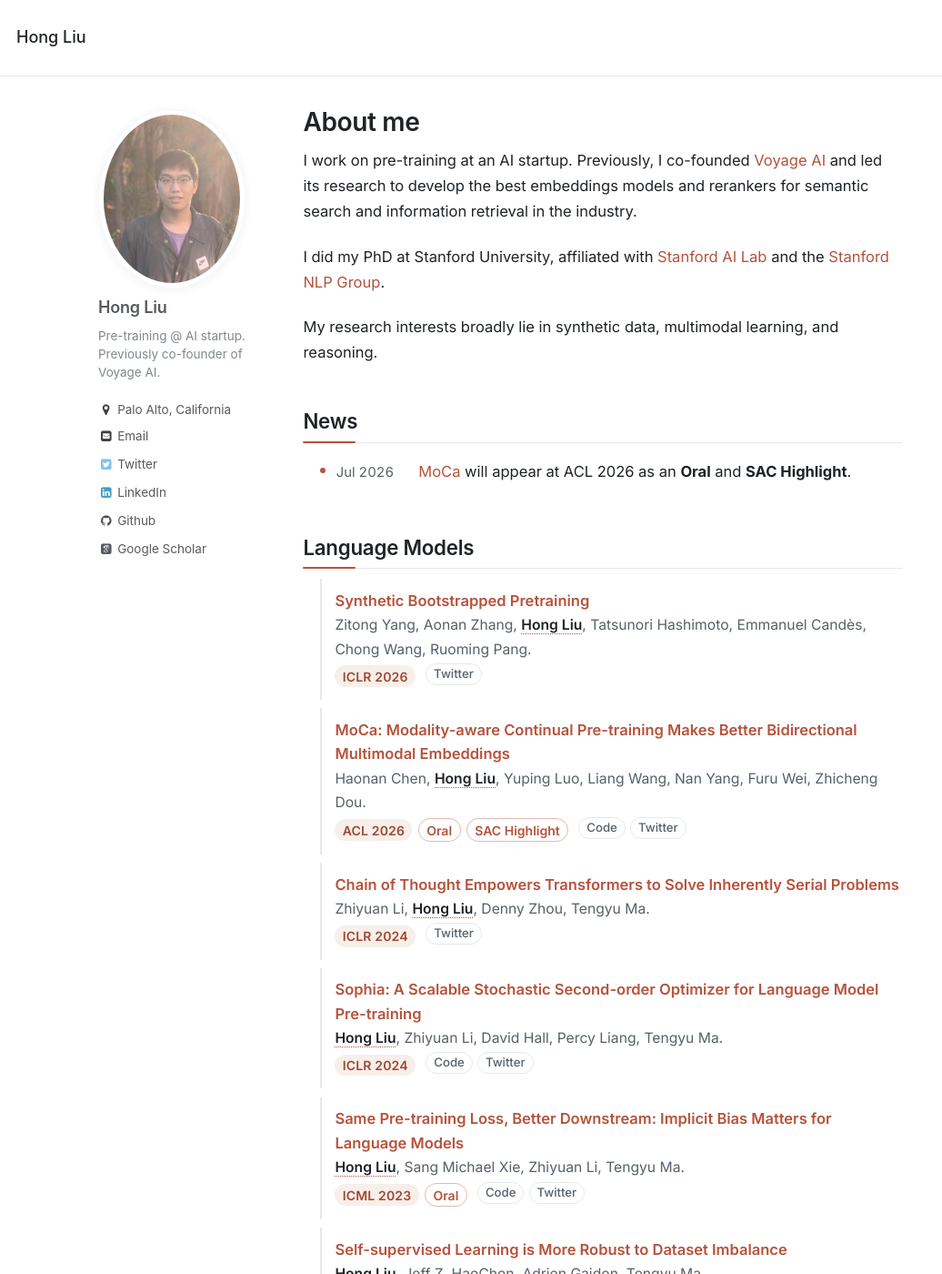
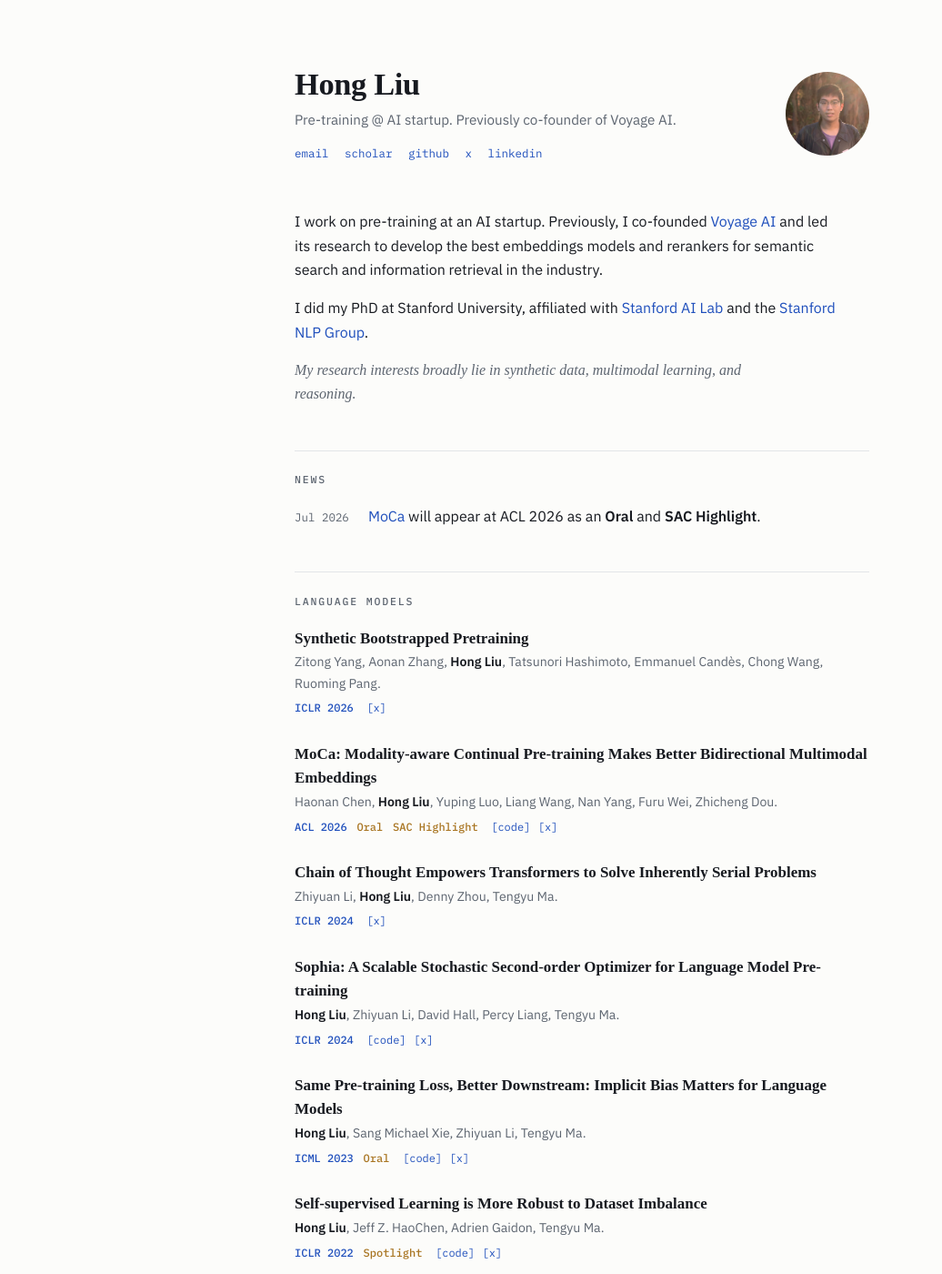
Before and after one commit to Liuhong99/Liuhong99.github.io, a Jekyll site: the page built from _pages/about.md, in a window 1280 px wide and 1400 px high. Shown: the whole window at 91% size, without its empty margins (0-1036 px from the left). Built offline with Jekyll 4.4.1, drawn with Linux system fonts in a browser that asks for light colours; some web fonts are replaced; some of the changed text lies outside the part shown.

Commit message:
Redesign homepage with standalone preprint-style layout
Co-Authored-By: Claude Fable 5 <noreply@anthropic.com>

```diff
--- /dev/null
+++ b/_layouts/profile.html
@@ -0,0 +1,256 @@
+<!doctype html>
+<html lang="en">
+<head>
+  <meta charset="utf-8">
+  <meta name="viewport" content="width=device-width, initial-scale=1">
+  <title>{{ site.name }}</title>
+  <meta name="description" content="{{ site.description }}">
+  <link rel="icon" type="image/png" href="/images/favicon-32x32.png" sizes="32x32">
+  <link rel="preconnect" href="https://fonts.googleapis.com">
+  <link rel="preconnect" href="https://fonts.gstatic.com" crossorigin>
+  <link href="https://fonts.googleapis.com/css2?family=STIX+Two+Text:ital,wght@0,400..700;1,400..700&family=IBM+Plex+Sans:ital,wght@0,400;0,500;0,600;1,400&family=IBM+Plex+Mono:wght@400;500&display=swap" rel="stylesheet">
+  <style>
+    :root {
+      --paper: #fcfcfa;
+      --ink: #171a20;
+      --muted: #5d6570;
+      --accent: #1f4fbc;
+      --award: #a87420;
+      --hairline: #e3e5e8;
+      --serif: "STIX Two Text", "Times New Roman", Georgia, serif;
+      --sans: "IBM Plex Sans", -apple-system, BlinkMacSystemFont, "Segoe UI", Helvetica, Arial, sans-serif;
+      --mono: "IBM Plex Mono", ui-monospace, "SF Mono", Menlo, Consolas, monospace;
+    }
+    @media (prefers-color-scheme: dark) {
+      :root {
+        --paper: #111318;
+        --ink: #e4e6ea;
+        --muted: #969ea9;
+        --accent: #8aa6f5;
+        --award: #d3a550;
+        --hairline: #262a32;
+      }
+    }
+
+    * { margin: 0; padding: 0; box-sizing: border-box; }
+
+    body {
+      background: var(--paper);
+      color: var(--ink);
+      font-family: var(--sans);
+      font-size: 16px;
+      line-height: 1.65;
+      -webkit-font-smoothing: antialiased;
+      text-rendering: optimizeLegibility;
+    }
+
+    .wrap {
+      max-width: 680px;
+      margin: 0 auto;
+      padding: 4.5rem 1.5rem 3rem;
+    }
+
+    a {
+      color: var(--accent);
+      text-decoration: none;
+    }
+    a:hover, a:focus-visible {
+      text-decoration: underline;
+      text-underline-offset: 3px;
+    }
+    a:focus-visible {
+      outline: 2px solid var(--accent);
+      outline-offset: 2px;
+      border-radius: 2px;
+    }
+
+    /* ---- Header ---- */
+    .site-header {
+      display: flex;
+      align-items: center;
+      justify-content: space-between;
+      gap: 2rem;
+      margin-bottom: 3.2rem;
+    }
+    .site-header h1 {
+      font-family: var(--serif);
+      font-size: 2.15rem;
+      font-weight: 600;
+      letter-spacing: -0.01em;
+      line-height: 1.2;
+      text-wrap: balance;
+    }
+    .role {
+      margin-top: 0.35rem;
+      color: var(--muted);
+      font-size: 0.95rem;
+    }
+    .site-links {
+      display: flex;
+      flex-wrap: wrap;
+      gap: 0.35rem 1.1rem;
+      margin-top: 0.9rem;
+      font-family: var(--mono);
+      font-size: 0.78rem;
+    }
+    .avatar {
+      flex: 0 0 auto;
+      width: 92px;
+      height: 92px;
+      border-radius: 50%;
+      object-fit: cover;
+    }
+    @media (max-width: 480px) {
+      .wrap { padding-top: 3rem; }
+      .site-header { flex-direction: column-reverse; align-items: flex-start; gap: 1.2rem; }
+      .avatar { width: 76px; height: 76px; }
+    }
+
+    /* ---- Body content ---- */
+    .content p {
+      margin-bottom: 1rem;
+      max-width: 62ch;
+    }
+    .content p strong { font-weight: 600; }
+
+    .interests-line {
+      font-family: var(--serif);
+      font-style: italic;
+      color: var(--muted);
+    }
+
+    .content h2 {
+      margin: 3rem 0 1.1rem;
+      padding-top: 1.35rem;
+      border-top: 1px solid var(--hairline);
+      font-family: var(--mono);
+      font-size: 0.72rem;
+      font-weight: 500;
+      letter-spacing: 0.16em;
+      text-transform: uppercase;
+      color: var(--muted);
+    }
+
+    /* ---- News ---- */
+    .news-list {
+      list-style: none;
+    }
+    .news-list li {
+      display: flex;
+      gap: 1rem;
+      align-items: baseline;
+      margin-bottom: 0.55rem;
+    }
+    .news-date {
+      flex: 0 0 5.2em;
+      font-family: var(--mono);
+      font-size: 0.78rem;
+      color: var(--muted);
+      font-variant-numeric: tabular-nums;
+      white-space: nowrap;
+    }
+    .news-list strong { font-weight: 600; }
+
+    /* ---- Publications ---- */
+    .pub-list {
+      list-style: none;
+    }
+    .pub-list li {
+      margin-bottom: 1.55rem;
+    }
+    .pub-title {
+      font-family: var(--serif);
+      font-size: 1.06rem;
+      font-weight: 600;
+      line-height: 1.4;
+    }
+    .pub-title a {
+      color: var(--ink);
+    }
+    .pub-title a:hover, .pub-title a:focus-visible {
+      color: var(--accent);
+    }
+    .pub-authors {
+      display: block;
+      margin-top: 0.15rem;
+      font-size: 0.88rem;
+      color: var(--muted);
+    }
+    em.pub-self {
+      font-style: normal;
+      font-weight: 600;
+      color: var(--ink);
+    }
+
+    .pub-venue {
+      display: inline-flex;
+      flex-wrap: wrap;
+      align-items: baseline;
+      gap: 0.9em;
+      margin-top: 0.35rem;
+      font-family: var(--mono);
+      font-size: 0.75rem;
+    }
+    .badge { color: var(--accent); font-weight: 500; }
+    .badge-plain { color: var(--muted); font-weight: 400; }
+    .award { color: var(--award); font-weight: 500; }
+
+    .pub-links {
+      display: inline-flex;
+      gap: 0.7em;
+      margin-left: 0.9em;
+      font-family: var(--mono);
+      font-size: 0.75rem;
+      vertical-align: baseline;
+    }
+    .pub-links a::before { content: "["; }
+    .pub-links a::after  { content: "]"; }
+    .pub-links a:hover, .pub-links a:focus-visible {
+      text-decoration: none;
+    }
+    .pub-links a:hover::before, .pub-links a:hover::after {
+      color: var(--muted);
+    }
+
+    /* ---- Footer ---- */
+    .site-footer {
+      margin-top: 3.5rem;
+      padding-top: 1.2rem;
+      border-top: 1px solid var(--hairline);
+      font-family: var(--mono);
+      font-size: 0.72rem;
+      color: var(--muted);
+    }
+
+    @media (prefers-reduced-motion: no-preference) {
+      a, .pub-title a { transition: color 0.12s ease; }
+    }
+  </style>
+</head>
+<body>
+  <div class="wrap">
+    <header class="site-header">
+      <div>
+        <h1>{{ site.author.name }}</h1>
+        <p class="role">{{ site.author.bio }}</p>
+        <nav class="site-links" aria-label="Profile links">
+          <a href="mailto:{{ site.author.email }}">email</a>
+          <a href="{{ site.author.googlescholar }}">scholar</a>
+          <a href="https://github.com/{{ site.author.github }}">github</a>
+          <a href="https://x.com/{{ site.author.twitter }}">x</a>
+          <a href="https://www.linkedin.com/in/{{ site.author.linkedin }}">linkedin</a>
+        </nav>
+      </div>
+      <img class="avatar" src="/images/{{ site.author.avatar }}" alt="Portrait of {{ site.author.name }}">
+    </header>
+
+    <main class="content">
+      {{ content }}
+    </main>
+
+    <footer class="site-footer">
+      © 2026 {{ site.author.name }} · {{ site.author.location }}
+    </footer>
+  </div>
+</body>
+</html>
--- a/_pages/about.md
+++ b/_pages/about.md
@@ -17,62 +17,62 @@ I did my PhD at Stanford University, affiliated with [Stanford AI Lab](https://a
 ## News
 
 <ul class="news-list">
-  <li><span class="news-date">Jul 2026</span><a href="https://haon-chen.github.io/MoCa/">MoCa</a> will appear at ACL 2026 as an <strong>Oral</strong> and <strong>SAC Highlight</strong>.</li>
+  <li><span class="news-date">Jul 2026</span><span><a href="https://haon-chen.github.io/MoCa/">MoCa</a> will appear at ACL 2026 as an <strong>Oral</strong> and <strong>SAC Highlight</strong>.</span></li>
 </ul>
 
 ## Language Models
 
 <ul class="pub-list">
   <li>
-    <span class="pub-title"><a href="https://arxiv.org/abs/2509.15248">Synthetic Bootstrapped Pretraining</a></span><br>
-    <span class="pub-authors">Zitong Yang, Aonan Zhang, <em class="pub-self">Hong Liu</em>, Tatsunori Hashimoto, Emmanuel Candès, Chong Wang, Ruoming Pang.</span><br>
+    <span class="pub-title"><a href="https://arxiv.org/abs/2509.15248">Synthetic Bootstrapped Pretraining</a></span>
+    <span class="pub-authors">Zitong Yang, Aonan Zhang, <em class="pub-self">Hong Liu</em>, Tatsunori Hashimoto, Emmanuel Candès, Chong Wang, Ruoming Pang.</span>
     <span class="pub-venue"><span class="badge">ICLR 2026</span></span>
     <span class="pub-links">
-      <a href="https://x.com/zitongyang0/status/1970129028536484089?s=46">Twitter</a>
+      <a href="https://x.com/zitongyang0/status/1970129028536484089?s=46">x</a>
     </span>
   </li>
   <li>
-    <span class="pub-title"><a href="https://arxiv.org/abs/2506.23115">MoCa: Modality-aware Continual Pre-training Makes Better Bidirectional Multimodal Embeddings</a></span><br>
-    <span class="pub-authors">Haonan Chen, <em class="pub-self">Hong Liu</em>, Yuping Luo, Liang Wang, Nan Yang, Furu Wei, Zhicheng Dou.</span><br>
+    <span class="pub-title"><a href="https://arxiv.org/abs/2506.23115">MoCa: Modality-aware Continual Pre-training Makes Better Bidirectional Multimodal Embeddings</a></span>
+    <span class="pub-authors">Haonan Chen, <em class="pub-self">Hong Liu</em>, Yuping Luo, Liang Wang, Nan Yang, Furu Wei, Zhicheng Dou.</span>
     <span class="pub-venue"><span class="badge">ACL 2026</span><span class="award">Oral</span><span class="award">SAC Highlight</span></span>
     <span class="pub-links">
-      <a href="https://github.com/haon-chen/MoCa">Code</a>
-      <a href="https://x.com/hongliu9903/status/1940084337497793014?s=46">Twitter</a>
+      <a href="https://github.com/haon-chen/MoCa">code</a>
+      <a href="https://x.com/hongliu9903/status/1940084337497793014?s=46">x</a>
     </span>
   </li>
   <li>
-    <span class="pub-title"><a href="https://arxiv.org/abs/2402.12875">Chain of Thought Empowers Transformers to Solve Inherently Serial Problems</a></span><br>
-    <span class="pub-authors">Zhiyuan Li, <em class="pub-self">Hong Liu</em>, Denny Zhou, Tengyu Ma.</span><br>
+    <span class="pub-title"><a href="https://arxiv.org/abs/2402.12875">Chain of Thought Empowers Transformers to Solve Inherently Serial Problems</a></span>
+    <span class="pub-authors">Zhiyuan Li, <em class="pub-self">Hong Liu</em>, Denny Zhou, Tengyu Ma.</span>
     <span class="pub-venue"><span class="badge">ICLR 2024</span></span>
     <span class="pub-links">
-      <a href="https://x.com/denny_zhou/status/1835761801453306089">Twitter</a>
+      <a href="https://x.com/denny_zhou/status/1835761801453306089">x</a>
     </span>
   </li>
   <li>
-    <span class="pub-title"><a href="https://arxiv.org/pdf/2305.14342">Sophia: A Scalable Stochastic Second-order Optimizer for Language Model Pre-training</a></span><br>
-    <span class="pub-authors"><em class="pub-self">Hong Liu</em>, Zhiyuan Li, David Hall, Percy Liang, Tengyu Ma.</span><br>
+    <span class="pub-title"><a href="https://arxiv.org/pdf/2305.14342">Sophia: A Scalable Stochastic Second-order Optimizer for Language Model Pre-training</a></span>
+    <span class="pub-authors"><em class="pub-self">Hong Liu</em>, Zhiyuan Li, David Hall, Percy Liang, Tengyu Ma.</span>
     <span class="pub-venue"><span class="badge">ICLR 2024</span></span>
     <span class="pub-links">
-      <a href="https://github.com/Liuhong99/Sophia">Code</a>
-      <a href="https://twitter.com/tengyuma/status/1661412995430219786">Twitter</a>
+      <a href="https://github.com/Liuhong99/Sophia">code</a>
+      <a href="https://twitter.com/tengyuma/status/1661412995430219786">x</a>
     </span>
   </li>
   <li>
-    <span class="pub-title"><a href="https://arxiv.org/pdf/2210.14199">Same Pre-training Loss, Better Downstream: Implicit Bias Matters for Language Models</a></span><br>
-    <span class="pub-authors"><em class="pub-self">Hong Liu</em>, Sang Michael Xie, Zhiyuan Li, Tengyu Ma.</span><br>
+    <span class="pub-title"><a href="https://arxiv.org/pdf/2210.14199">Same Pre-training Loss, Better Downstream: Implicit Bias Matters for Language Models</a></span>
+    <span class="pub-authors"><em class="pub-self">Hong Liu</em>, Sang Michael Xie, Zhiyuan Li, Tengyu Ma.</span>
     <span class="pub-venue"><span class="badge">ICML 2023</span><span class="award">Oral</span></span>
     <span class="pub-links">
-      <a href="https://github.com/Liuhong99/implicitbiasmlmcode">Code</a>
-      <a href="https://twitter.com/tengyuma/status/1593328919624617985">Twitter</a>
+      <a href="https://github.com/Liuhong99/implicitbiasmlmcode">code</a>
+      <a href="https://twitter.com/tengyuma/status/1593328919624617985">x</a>
     </span>
   </li>
   <li>
-    <span class="pub-title"><a href="https://arxiv.org/pdf/2110.05025">Self-supervised Learning is More Robust to Dataset Imbalance</a></span><br>
-    <span class="pub-authors"><em class="pub-self">Hong Liu</em>, Jeff Z. HaoChen, Adrien Gaidon, Tengyu Ma.</span><br>
+    <span class="pub-title"><a href="https://arxiv.org/pdf/2110.05025">Self-supervised Learning is More Robust to Dataset Imbalance</a></span>
+    <span class="pub-authors"><em class="pub-self">Hong Liu</em>, Jeff Z. HaoChen, Adrien Gaidon, Tengyu Ma.</span>
     <span class="pub-venue"><span class="badge">ICLR 2022</span><span class="award">Spotlight</span></span>
     <span class="pub-links">
-      <a href="https://github.com/Liuhong99/Imbalanced-SSL">Code</a>
-      <a href="https://twitter.com/tengyuma/status/1448335906524606464">Twitter</a>
+      <a href="https://github.com/Liuhong99/Imbalanced-SSL">code</a>
+      <a href="https://twitter.com/tengyuma/status/1448335906524606464">x</a>
     </span>
   </li>
 </ul>
@@ -81,42 +81,42 @@ I did my PhD at Stanford University, affiliated with [Stanford AI Lab](https://a
 
 <ul class="pub-list">
   <li>
-    <span class="pub-title"><a href="https://proceedings.neurips.cc/paper/2021/file/c1fea270c48e8079d8ddf7d06d26ab52-Paper.pdf">Cycle Self-Training for Domain Adaptation</a></span><br>
-    <span class="pub-authors"><em class="pub-self">Hong Liu</em>, Jianmin Wang, Mingsheng Long.</span><br>
+    <span class="pub-title"><a href="https://proceedings.neurips.cc/paper/2021/file/c1fea270c48e8079d8ddf7d06d26ab52-Paper.pdf">Cycle Self-Training for Domain Adaptation</a></span>
+    <span class="pub-authors"><em class="pub-self">Hong Liu</em>, Jianmin Wang, Mingsheng Long.</span>
     <span class="pub-venue"><span class="badge">NeurIPS 2021</span></span>
     <span class="pub-links">
-      <a href="https://github.com/Liuhong99/CST">Code</a>
+      <a href="https://github.com/Liuhong99/CST">code</a>
     </span>
   </li>
   <li>
-    <span class="pub-title"><a href="https://proceedings.neurips.cc/paper/2020/file/fd69dbe29f156a7ef876a40a94f65599-Paper.pdf">Learning to Adapt to Evolving Domains</a></span><br>
-    <span class="pub-authors"><em class="pub-self">Hong Liu</em>, Mingsheng Long, Jianmin Wang, Yu Wang.</span><br>
+    <span class="pub-title"><a href="https://proceedings.neurips.cc/paper/2020/file/fd69dbe29f156a7ef876a40a94f65599-Paper.pdf">Learning to Adapt to Evolving Domains</a></span>
+    <span class="pub-authors"><em class="pub-self">Hong Liu</em>, Mingsheng Long, Jianmin Wang, Yu Wang.</span>
     <span class="pub-venue"><span class="badge">NeurIPS 2020</span></span>
   </li>
   <li>
-    <span class="pub-title"><a href="https://arxiv.org/pdf/2011.01418">Meta-learning Transferable Representations with a Single Target Domain</a></span><br>
-    <span class="pub-authors"><em class="pub-self">Hong Liu</em>, Jeff Z. HaoChen, Colin Wei, Tengyu Ma.</span><br>
+    <span class="pub-title"><a href="https://arxiv.org/pdf/2011.01418">Meta-learning Transferable Representations with a Single Target Domain</a></span>
+    <span class="pub-authors"><em class="pub-self">Hong Liu</em>, Jeff Z. HaoChen, Colin Wei, Tengyu Ma.</span>
     <span class="pub-venue"><span class="badge badge-plain">arXiv 2020</span></span>
   </li>
   <li>
-    <span class="pub-title"><a href="https://arxiv.org/pdf/1909.12031">Towards Understanding the Transferability of Deep Representations</a></span><br>
-    <span class="pub-authors"><em class="pub-self">Hong Liu</em>, Mingsheng Long, Jianmin Wang, Michael Jordan.</span><br>
+    <span class="pub-title"><a href="https://arxiv.org/pdf/1909.12031">Towards Understanding the Transferability of Deep Representations</a></span>
+    <span class="pub-authors"><em class="pub-self">Hong Liu</em>, Mingsheng Long, Jianmin Wang, Michael Jordan.</span>
     <span class="pub-venue"><span class="badge badge-plain">arXiv 2019</span></span>
   </li>
   <li>
-    <span class="pub-title"><a href="http://proceedings.mlr.press/v97/liu19b/liu19b.pdf">Transferable Adversarial Training: A General Approach to Adapting Deep Classifiers</a></span><br>
-    <span class="pub-authors"><em class="pub-self">Hong Liu</em>, Mingsheng Long, Jianmin Wang, Michael Jordan.</span><br>
+    <span class="pub-title"><a href="http://proceedings.mlr.press/v97/liu19b/liu19b.pdf">Transferable Adversarial Training: A General Approach to Adapting Deep Classifiers</a></span>
+    <span class="pub-authors"><em class="pub-self">Hong Liu</em>, Mingsheng Long, Jianmin Wang, Michael Jordan.</span>
     <span class="pub-venue"><span class="badge">ICML 2019</span><span class="award">Long Talk</span></span>
     <span class="pub-links">
-      <a href="https://github.com/Liuhong99/Transferable-Adversarial-Training">Code</a>
+      <a href="https://github.com/Liuhong99/Transferable-Adversarial-Training">code</a>
     </span>
   </li>
   <li>
-    <span class="pub-title"><a href="http://openaccess.thecvf.com/content_CVPR_2019/papers/Liu_Separate_to_Adapt_Open_Set_Domain_Adaptation_via_Progressive_Separation_CVPR_2019_paper.pdf">Separate to Adapt: Open Set Domain Adaptation via Progressive Separation</a></span><br>
-    <span class="pub-authors"><em class="pub-self">Hong Liu</em>, Zhangjie Cao, Mingsheng Long, Jianmin Wang, Qiang Yang.</span><br>
+    <span class="pub-title"><a href="http://openaccess.thecvf.com/content_CVPR_2019/papers/Liu_Separate_to_Adapt_Open_Set_Domain_Adaptation_via_Progressive_Separation_CVPR_2019_paper.pdf">Separate to Adapt: Open Set Domain Adaptation via Progressive Separation</a></span>
+    <span class="pub-authors"><em class="pub-self">Hong Liu</em>, Zhangjie Cao, Mingsheng Long, Jianmin Wang, Qiang Yang.</span>
     <span class="pub-venue"><span class="badge">CVPR 2019</span></span>
     <span class="pub-links">
-      <a href="https://github.com/Liuhong99/Separate_to_Adapt">Code</a>
+      <a href="https://github.com/Liuhong99/Separate_to_Adapt">code</a>
     </span>
   </li>
 </ul>
```
Also changed, not shown: other parts of _pages/about.md (+1 -1 lines).
